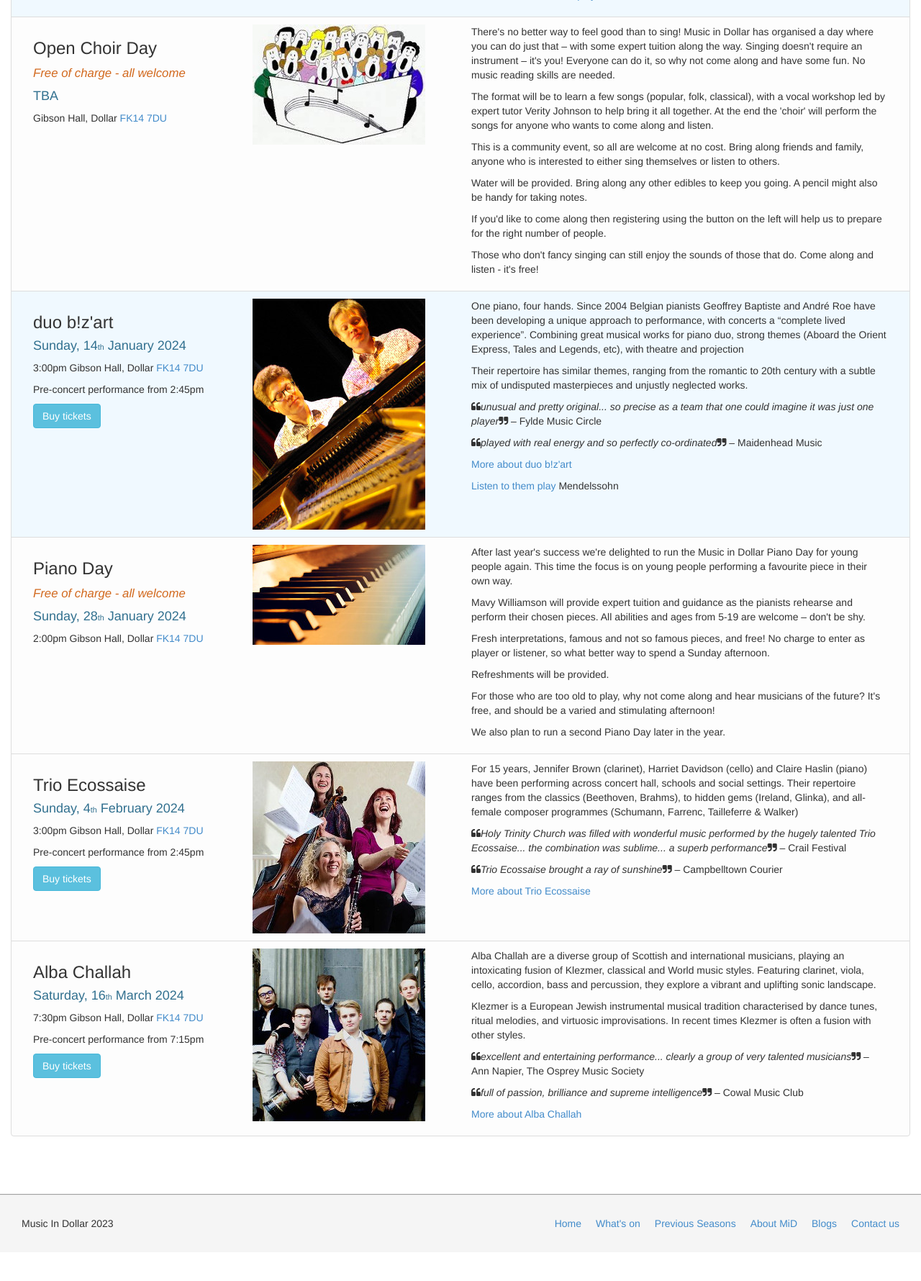
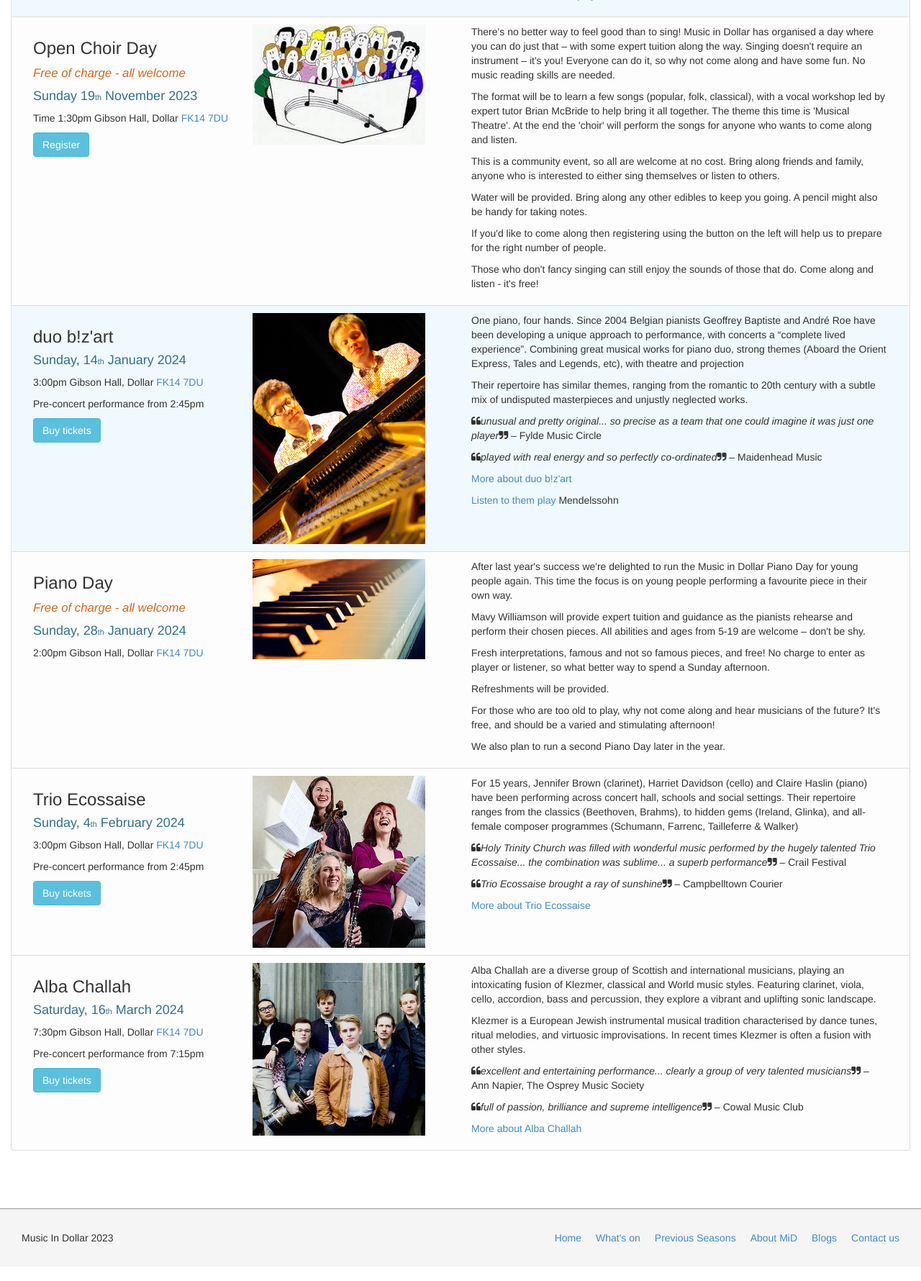
Before and after one commit to musicindollar/dmsweb, a PHP site: page / in a window 1280 px wide. Shown: the part 1587-3367 px from the top of the page at 72% size. Before the commit the page ends 3295 px from the top, so only its background shows below. Run offline with PHP 8.4, Linux system fonts and the light colour scheme.

Commit message:
Choir day date and registration link

```diff
--- a/index.php
+++ b/index.php
@@ -246,18 +246,18 @@ htmlHead($title);
                                     <h3>Open Choir Day</h3>
                                     <p class="specialhilite italic">Free of charge - all welcome</p>
                                     <h4 class="text-info">
-                                        TBA <!-- <span class="subscript">th</span> 2023/4 -->
+                                        Sunday 19<span class="subscript">th</span> November 2023
                                     </h4>
                                     <!--                                    <p>2:00pm (ends 5pm) Gibson Hall, Dollar <a-->
-                                    <p>Gibson Hall, Dollar <a
+                                    <p>Time 1:30pm Gibson Hall, Dollar <a
                                                 href="https://www.google.co.uk/maps/place/Dollar+Academy/@56.1652588,-3.6761852,17z/data=!3m1!4b1!4m5!3m4!1s0x48862aa7490a4397:0x8adbca915a555cda!8m2!3d56.1652588!4d-3.6739965">FK14
                                             7DU</a></p>
-                                    <!--                        <div id="registeropenchoirday">-->
-                                    <!--                            <a type="button" class="btn btn-info btn-blocks"-->
-                                    <!--                               href="https://www.wegottickets.com/event/?????"-->
-                                    <!--                               target="_blank">Register</a>-->
-                                    <!--                            <p></p>-->
-                                    <!--                        </div>-->
+                                    <div id="registeropenchoirday">
+                                        <a type="button" class="btn btn-info btn-blocks"
+                                           href="https://www.wegottickets.com/event/594703/"
+                                           target="_blank">Register</a>
+                                        <p></p>
+                                    </div>
                                 </div>
                                 <div class="col-sm-3">
                                     <img src="/image/2223/choir-cartoon-240.jpeg"/>
@@ -269,7 +269,7 @@ htmlHead($title);
                                         come along and have some fun.
                                         No music reading skills are needed.</p>
                                     <p>The format will be to learn a few songs (popular, folk, classical), with a vocal
-                                        workshop led by expert tutor Verity Johnson to help bring it all together. At
+                                        workshop led by expert tutor Brian McBride to help bring it all together. The theme this time is 'Musical Theatre'. At
                                         the end the 'choir' will perform the songs for anyone who wants to come along
                                         and listen.</p>
                                     <p>This is a community event, so all are welcome at no cost. Bring along friends and
```
